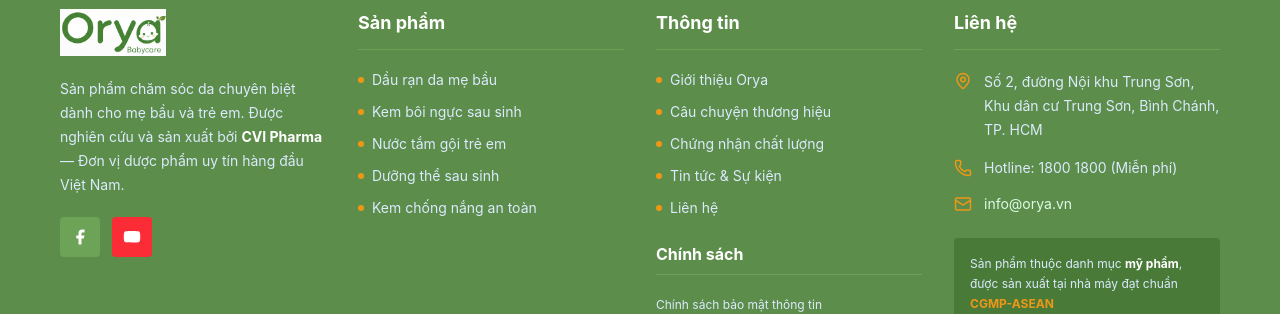
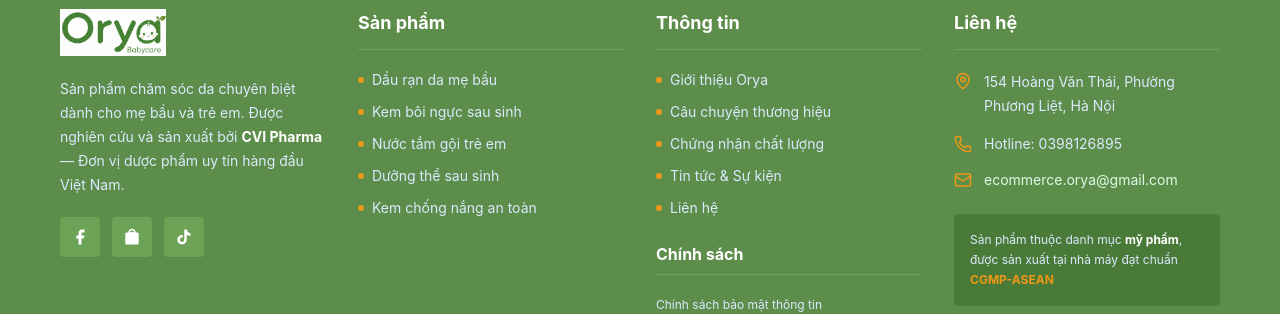
Before and after one commit to vanhytt/oryastore, a Next.js app: page /tin-tuc in a window 1280 px wide. Shown: the part 1108-1422 px from the top of the page. Built offline with nearby package versions, Linux system fonts and the light colour scheme; no server answers; the database is empty.

Commit message:
hoàn thiện thông tin

```diff
--- a/src/components/layout/Footer.tsx
+++ b/src/components/layout/Footer.tsx
@@ -1,5 +1,6 @@
 import React from "react";
 import { Phone, Mail, MapPin } from "lucide-react";
+import path from "path/win32";
 
 const productLinks = [
   { label: "Dầu rạn da mẹ bầu", href: "/" },
@@ -49,18 +50,28 @@
             {/* Social */}
             <div className="flex gap-3">
               <a
-                href="#"
+                href="https://www.facebook.com/share/1Em6X2dKY5/?mibextid=wwXIfr"
                 className="w-10 h-10 bg-[#6CA356] rounded flex items-center justify-center hover:bg-white hover:text-[#5D8D4A] transition-all"
                 aria-label="Facebook"
               >
                 <svg width={18} height={18} viewBox="0 0 24 24" fill="currentColor"><path d="M18 2h-3a5 5 0 0 0-5 5v3H7v4h3v8h4v-8h3l1-4h-4V7a1 1 0 0 1 1-1h3z"/></svg>
               </a>
               <a
-                href="#"
-                className="w-10 h-10 bg-red-500 rounded flex items-center justify-center hover:bg-white hover:text-red-500 transition-all"
-                aria-label="Youtube"
+                href="https://shopee.vn/orya_vegar?mmp_pid=an_17322500037&uls_trackid=566p7l0e012u&utm_campaign=-&utm_content=-&utm_medium=affiliates&utm_source=an_17322500037&utm_term=f9cshuj8dwzo"
+                className="w-10 h-10 bg-[#6CA356] rounded flex items-center justify-center hover:bg-white hover:text-[#5D8D4A] transition-all"
+                aria-label="Shopee"
               >
-                <svg width={18} height={18} viewBox="0 0 24 24" fill="currentColor"><path d="M22.54 6.42a2.78 2.78 0 0 0-1.94-2C18.88 4 12 4 12 4s-6.88 0-8.6.46a2.78 2.78 0 0 0-1.94 2A29 29 0 0 0 1 11.75a29 29 0 0 0 .46 5.33A2.78 2.78 0 0 0 3.4 19.1c1.72.46 8.6.46 8.6.46s6.88 0 8.6-.46a2.78 2.78 0 0 0 1.94-2 29 29 0 0 0 .46-5.25 29 29 0 0 0-.46-5.43z"/><polygon points="9.75 15.02 15.5 11.75 9.75 8.48 9.75 15.02" fill="white"/></svg>
+                <svg width={18} height={18} viewBox="0 0 24 24" fill="currentColor">
+                  <path d="M19 6h-2c0-2.76-2.24-5-5-5S7 3.24 7 6H5c-1.1 0-2 .9-2 2v12c0 1.1.9 2 2 2h14c1.1 0 2-.9 2-2V8c0-1.1-.9-2-2-2zm-7-3c1.66 0 3 1.34 3 3H9c0-1.66 1.34-3 3-3zm0 10.5c-1.1 0-2-.5-2-1.5 0-1.2 1.5-1.5 2.5-1.8 1.3-.4 2.5-.9 2.5-2.7 0-1.7-1.5-2.5-3-2.5-1.8 0-3.1 1.1-3.1 2.7h1.8c0-.6.5-1.2 1.3-1.2.7 0 1.3.4 1.3 1 0 .6-.6.9-1.8 1.3-1.4.5-2.7 1.1-2.7 2.7 0 1.8 1.4 2.8 3.2 2.8 1.8 0 3.2-.9 3.2-2.8h-1.8c0 .8-.6 1.2-1.4 1.2z" />
+                </svg>
+              </a><a
+                href="https://vt.tiktok.com/ZSXVBU9td/?page=TikTokShop"
+                className="w-10 h-10 bg-[#6CA356] rounded flex items-center justify-center hover:bg-white hover:text-[#5D8D4A] transition-all"
+                aria-label="Shopee"
+              >
+                <svg width={18} height={18} viewBox="0 0 24 24" fill="currentColor">
+                  <path d="M19.59 6.69a4.83 4.83 0 0 1-3.77-4.25V2h-3.45v13.67a2.89 2.89 0 0 1-5.2 1.74 2.89 2.89 0 0 1 2.31-4.64 2.93 2.93 0 0 1 .88.13V9.4a6.84 6.84 0 0 0-1-.05A6.33 6.33 0 0 0 3 15.68 6.34 6.34 0 0 0 9.35 22a6.33 6.33 0 0 0 6.33-6.33V9.05a8.16 8.16 0 0 0 4.91 1.62v-3.98a4.82 4.82 0 0 1-1-.05z" />
+                </svg>
               </a>
             </div>
           </div>
@@ -132,8 +143,7 @@
                   className="text-[#ED9717] flex-shrink-0 mt-0.5"
                 />
                 <p className="text-blue-100 text-sm leading-6">
-                  Số 2, đường Nội khu Trung Sơn, Khu dân cư Trung Sơn, Bình
-                  Chánh, TP. HCM
+                  154 Hoàng Văn Thái, Phường Phương Liệt, Hà Nội
                 </p>
               </li>
               <li className="flex gap-3 items-center">
@@ -142,7 +152,7 @@
                   href="tel:18001800"
                   className="text-blue-100 text-sm hover:text-[#ED9717] transition-colors"
                 >
-                  Hotline: 1800 1800 (Miễn phí)
+                  Hotline: 0398126895
                 </a>
               </li>
               <li className="flex gap-3 items-center">
@@ -151,7 +161,7 @@
                   href="mailto:info@orya.vn"
                   className="text-green-100 text-sm hover:text-[#ED9717] transition-colors"
                 >
-                  info@orya.vn
+                  ecommerce.orya@gmail.com
                 </a>
               </li>
             </ul>
--- a/src/components/layout/Header.tsx
+++ b/src/components/layout/Header.tsx
@@ -42,7 +42,7 @@
             className="flex items-center gap-2 text-[#ED9717] font-bold text-sm hover:text-yellow-300 transition-colors"
           >
             <Phone size={14} />
-            Hotline: 1800 1800 (Miễn phí)
+            Hotline: 0398126895
           </a>
         </div>
       </div>
@@ -97,7 +97,7 @@
         {/* Right Actions */}
         <div className="flex items-center gap-3">
           <a
-            href="tel:18001800"
+            href="tel:0398126895"
             className="hidden md:flex items-center gap-2 bg-[#ED9717] text-white font-bold px-4 py-2 hover:bg-[#d4880f] transition-colors min-h-[44px]"
           >
             <Phone size={16} />
@@ -165,11 +165,11 @@
           ))}
           <div className="p-4">
             <a
-              href="tel:18001800"
+              href="tel:0398126895"
               className="flex items-center justify-center gap-2 bg-[#ED9717] text-white font-bold py-3 w-full hover:bg-[#d4880f] transition-colors"
             >
               <Phone size={18} />
-              Gọi đặt hàng: 1800 1800
+              Gọi đặt hàng: 0398126895
             </a>
           </div>
         </div>
```
